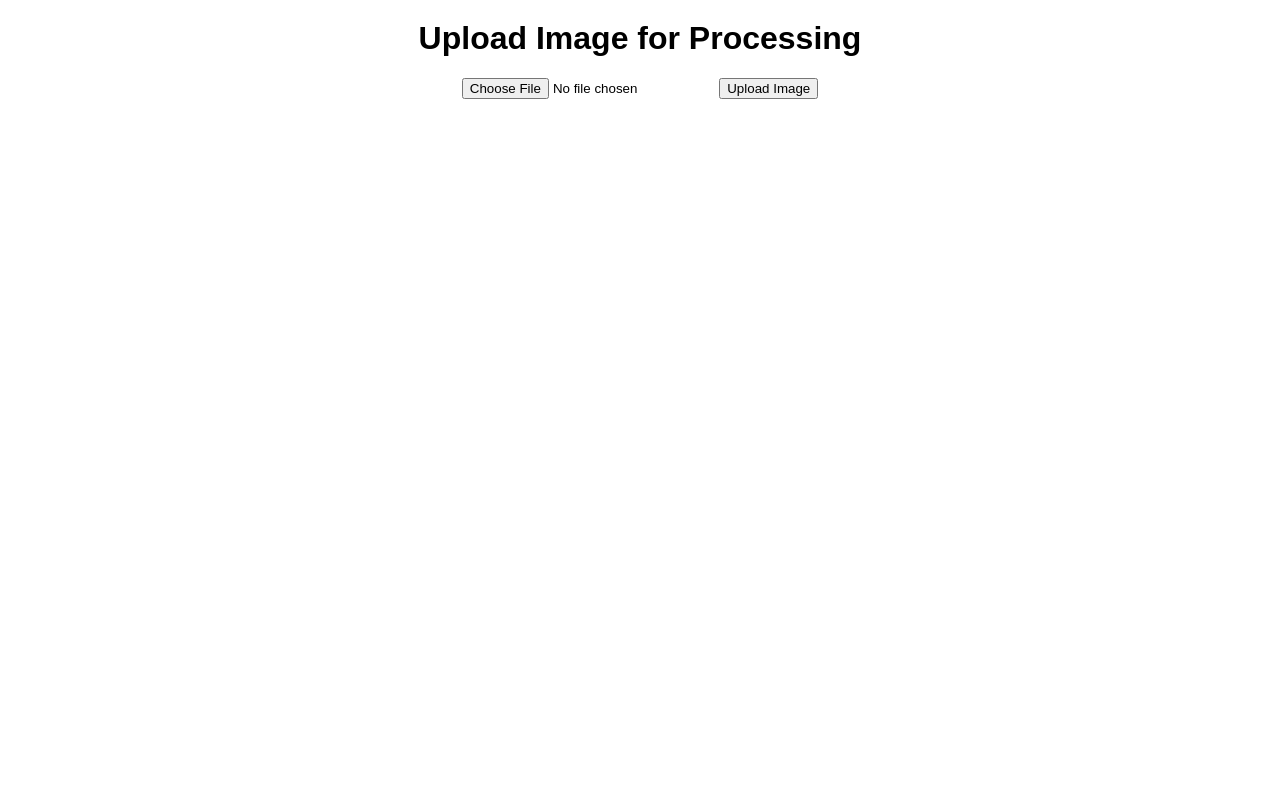
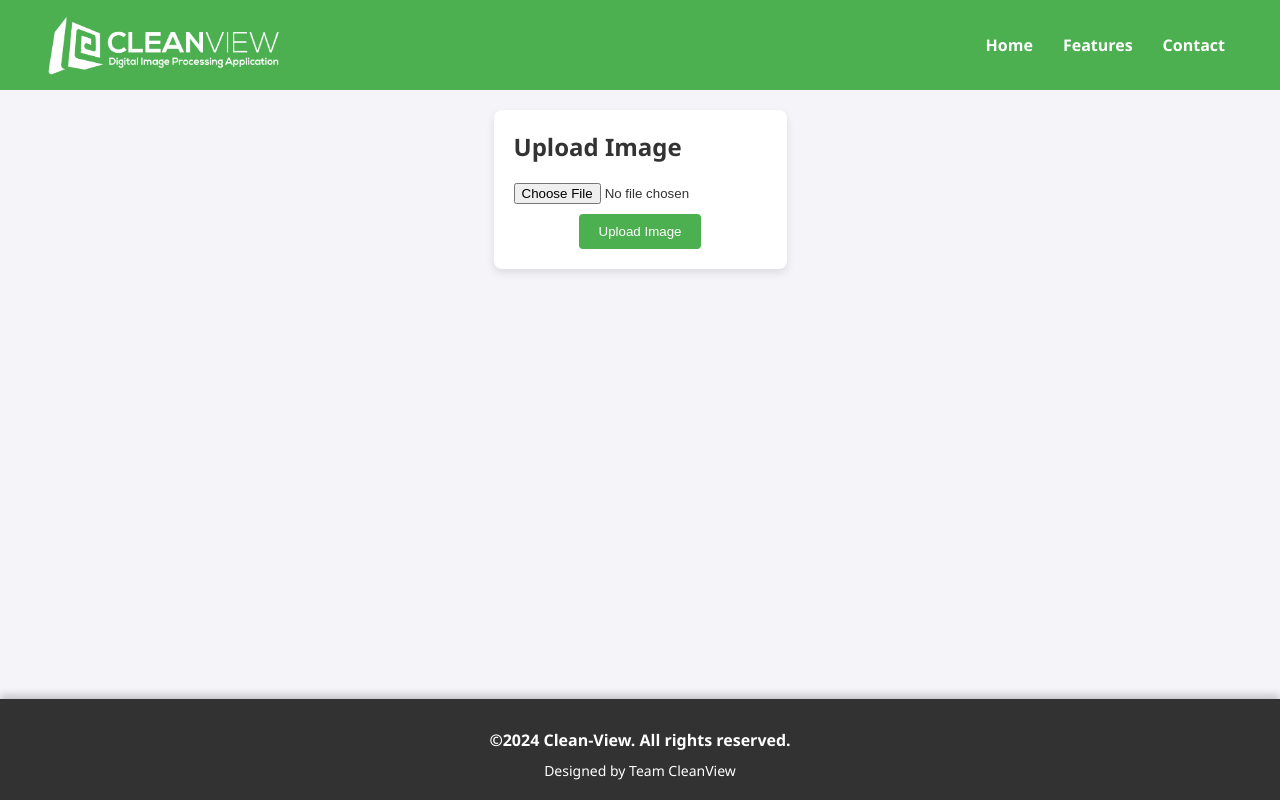
Before and after one commit to IsharaKumarage/Clean-view, a Flask app: page / in a window 1280 px wide. Run offline with Flask 3, Linux system fonts and the light colour scheme.

Commit message:
Modify Interface
change css file and index html file

```diff
--- a/app/static/styles.css
+++ b/app/static/styles.css
@@ -1,14 +1,168 @@
-body {
-    font-family: Arial, sans-serif;
+html, body {
+    height: 100%;
     margin: 0;
-    padding: 0;
-    text-align: center;
 }
 
-h1 {
+body {
+    display: flex;
+    flex-direction: column;
+    font-family: 'Segoe UI', Tahoma, Geneva, Verdana, sans-serif;
+    background-color: #f4f4f9;
+    color: #333;
+}
+
+header {
+    background-color: #4CAF50;
+    color: white;
+    padding: 15px 0;
+    text-align: center;
+    position: relative;
+}
+
+.header-content {
+    display: flex;
+    justify-content: space-between;
+    align-items: center;
+    max-width: 1200px;
+    margin: auto;
+    padding: 0 20px;
+}
+
+.logo {
+    display: flex;
+    align-items: center;
+}
+
+.logo img {
+    height: 60px;
+    margin-right: 10px;
+}
+
+nav {
+    margin-top: 0;
+}
+
+nav ul {
+    list-style-type: none;
+    padding: 0;
+    margin: 0;
+    display: flex;
+}
+
+nav ul li {
+    margin: 0 15px;
+}
+
+nav ul li a {
+    color: white;
+    text-decoration: none;
+    font-weight: bold;
+}
+
+nav ul li a:hover {
+    text-decoration: underline;
+}
+
+main {
+    flex: 1; /* This makes sure main takes up the remaining space */
+    padding: 20px;
+    max-width: 1200px;
+    margin: auto;
+}
+
+.upload-section,
+.processed-image-section,
+.features-section {
+    background-color: white;
+    border-radius: 8px;
+    box-shadow: 0 4px 8px rgba(0, 0, 0, 0.1);
+    padding: 20px;
+    margin-bottom: 20px;
+}
+
+.upload-section h2,
+.processed-image-section h2,
+.features-section h2 {
+    margin-top: 0;
+}
+
+.features-section h3 {
     margin-top: 20px;
 }
 
+.features-section ul {
+    list-style-type: disc;
+    padding-left: 20px;
+}
+
+.features-section ul ul {
+    list-style-type: circle;
+}
+
 form {
-    margin: 20px;
+    display: flex;
+    flex-direction: column;
+    align-items: center;
 }
+
+input[type="file"] {
+    margin-bottom: 10px;
+}
+
+input[type="submit"] {
+    background-color: #4CAF50;
+    color: white;
+    border: none;
+    padding: 10px 20px;
+    border-radius: 4px;
+    cursor: pointer;
+}
+
+input[type="submit"]:hover {
+    background-color: #45a049;
+}
+
+.image-container {
+    display: flex;
+    justify-content: center;
+}
+
+img {
+    max-width: 100%;
+    height: auto;
+    border-radius: 8px;
+}
+
+footer {
+    background: linear-gradient(135deg, #323232, #323232);
+    color: white;
+    text-align: center;
+    padding: 20px 0;
+    box-shadow: 0 -4px 8px rgba(0, 0, 0, 0.2);
+    width: 100%;
+}
+
+footer p {
+    margin: 0;
+    font-size: 14px;
+}
+
+.footer-links {
+    margin-top: 10px;
+}
+
+.footer-links a {
+    color: white;
+    text-decoration: none;
+    margin: 0 10px;
+    font-weight: bold;
+}
+
+.footer-links a:hover {
+    text-decoration: underline;
+}
+
+.footer-bottom {
+    margin-top: 10px;
+    font-size: 12px;
+}
--- a/app/templates/index.html
+++ b/app/templates/index.html
@@ -7,14 +7,47 @@
     <link rel="stylesheet" href="{{ url_for('static', filename='styles.css') }}">
 </head>
 <body>
-    <h1>Upload Image for Processing</h1>
+    <header>
+        <div class="header-content">
+            <div class="logo">
+                <img src="{{ url_for('static', filename='logo.png') }}" alt="Clean-View Logo">
+                <h1></h1>
+            </div>
+            <nav>
+                <ul>
+                    <li><a href="/">Home</a></li>
+                    <li><a href="/features">Features</a></li>
+                    <li><a href="/contact">Contact</a></li>
+                </ul>
+            </nav>
+        </div>
+    </header>
+    <main>
+        <section class="upload-section">
+            <h2>Upload Image</h2>
             <form action="/upload" method="post" enctype="multipart/form-data">
-        <input type="file" name="file">
+                <input type="file" name="file" id="fileInput">
                 <input type="submit" value="Upload Image">
             </form>
+        </section>
+
         {% if processed_image %}
+            <section class="processed-image-section">
                 <h2>Processed Image</h2>
+                <div class="image-container">
                     <img src="{{ url_for('static', filename='processed_image.jpg') }}" alt="Processed Image">
+                </div>
+            </section>
         {% endif %}
+    </main>
+    <footer>
+        <div class="footer-links">
+            <a href="#">&copy;2024 Clean-View. All rights reserved.</a>
+        </div>
+        <div class="footer-bottom">
+            <p>Designed by Team CleanView</p>
+        </div>
+    </footer>
+
 </body>
 </html>
```
Also changed, not shown: app/static/logo.png (added). Lines whose indentation alone changed are shown as unchanged.
